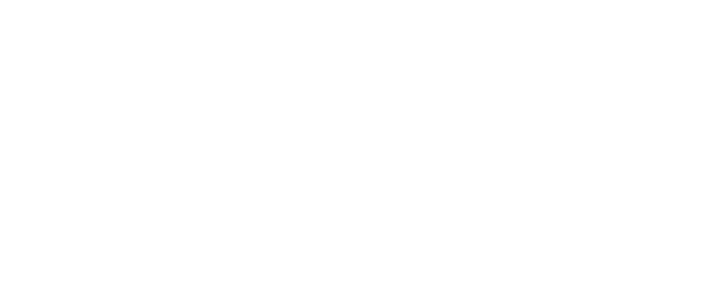
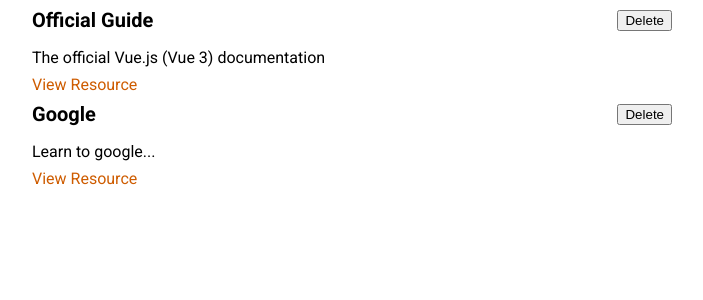
Before and after one commit to redeyedev-208/vue-3-external-resources, a Vue app: page / in a window 1280 px wide. Shown: the top 300 px of the page, without its empty margins (288-991 px from the left). Built offline with nearby package versions, Linux system fonts and the light colour scheme.

Commit message:
added new components and styling for each, moving onto header and cards next

```diff
--- a/src/App.vue
+++ b/src/App.vue
@@ -1,10 +1,17 @@
 <template>
-  <ul></ul>
+  <stored-resources :resources="storedResources">
+
+  </stored-resources>
 </template>
 
 <script>
+import StoredResources from './components/learning-resources/StoredResources.vue';
 export default {
+  components: {
+    StoredResources,
+  },
   data() {
+    return {
       storedResources: [
         {
           id: 'vue-3-official-guide',
@@ -18,22 +25,24 @@
           description: 'Learn to google...',
           link: 'https://google.org',
         },
-    ];
+      ],
+    };
   },
 };
 </script>
 
-<style scoped>
-.logo {
-  height: 6em;
-  padding: 1.5em;
-  will-change: filter;
-  transition: filter 300ms;
+<style>
+@import url('https://fonts.googleapis.com/css2?family=Roboto:wght@400;700&display=swap');
+
+* {
+  box-sizing: border-box;
 }
-.logo:hover {
-  filter: drop-shadow(0 0 2em #646cffaa);
+
+html {
+  font-family: 'Roboto', sans-serif;
 }
-.logo.vue:hover {
-  filter: drop-shadow(0 0 2em #42b883aa);
+
+body {
+  margin: 0;
 }
 </style>
--- /dev/null
+++ b/src/components/learning-resources/LearningResource.vue
@@ -0,0 +1,52 @@
+<template>
+  <li>
+    <div>
+      <header>
+        <h3>{{ title }}</h3>
+        <button>Delete</button>
+      </header>
+    </div>
+    <p>{{ description }}</p>
+    <nav>
+      <a :href="link">View Resource</a>
+    </nav>
+  </li>
+</template>
+
+<script>
+export default {
+  props: ['title', 'description', 'link'],
+};
+</script>
+
+<style scoped>
+li {
+  margin: auto;
+  max-width: 40rem;
+}
+
+header {
+  display: flex;
+  justify-content: space-between;
+  align-items: center;
+}
+
+h3 {
+  font-size: 1.25rem;
+  margin: 0.5rem 0;
+}
+
+p {
+  margin: 0.5rem 0;
+}
+
+a {
+  text-decoration: none;
+  color: #ce5c00;
+}
+
+a:hover,
+a:active {
+  color: #c89300;
+}
+</style>
--- /dev/null
+++ b/src/components/learning-resources/StoredResources.vue
@@ -0,0 +1,32 @@
+<template>
+  <ul>
+    <learning-resource
+      v-for="res in resources"
+      :key="res.id"
+      :title="res.title"
+      :description="res.description"
+      :link="res.link"
+    />
+  </ul>
+</template>
+
+<script>
+import LearningResource from './LearningResource.vue';
+
+export default {
+  props: ['resources'],
+  components: {
+    LearningResource,
+  },
+};
+</script>
+
+<style scoped>
+ul {
+  list-style: none;
+  margin: 0;
+  padding: 0;
+  margin: auto;
+  max-width: 40rem;
+}
+</style>
```
Also changed, not shown: src/components/HelloWorld.vue (deleted, +0 -43 lines), src/main.js (+3 -4 lines). Lines whose indentation alone changed are shown as unchanged.
